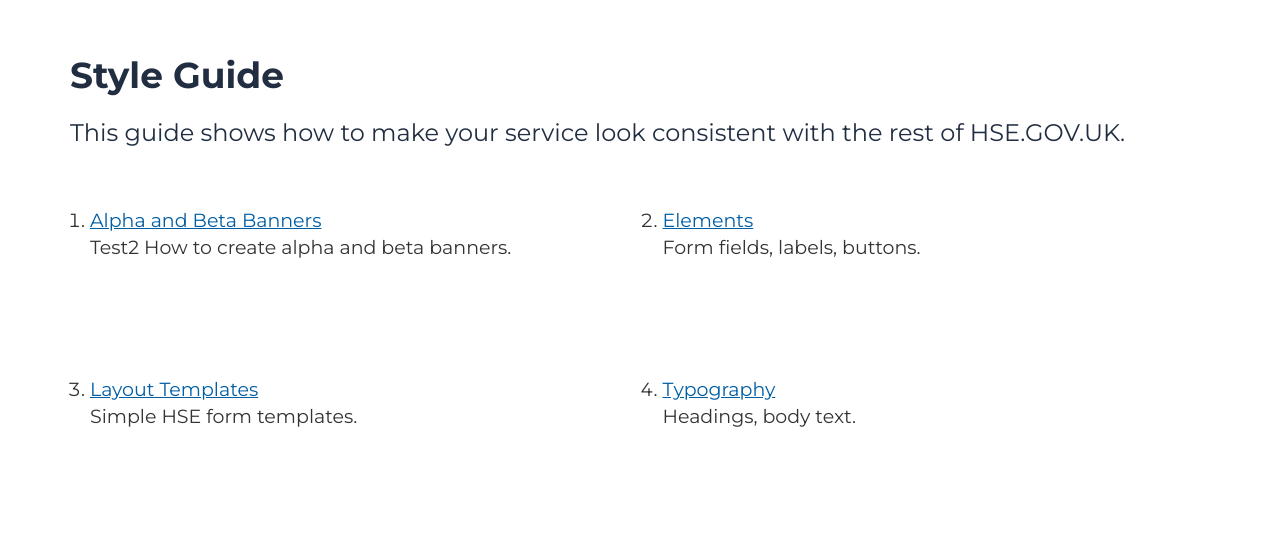
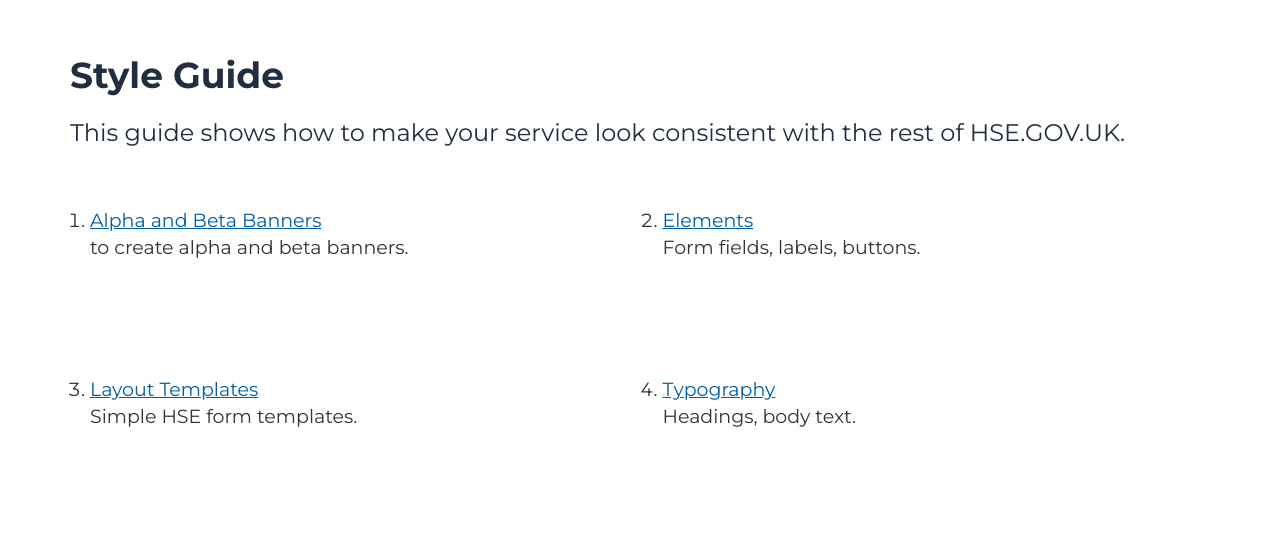
Before and after one commit to hse-digital/StyleGuide, a plain HTML site: page StyleGuide/index.htm in a window 1280 px wide. Shown: the part 197-739 px from the top of the page. Drawn offline with Linux system fonts and the light colour scheme.

Commit message:
Update index.htm

```diff
--- a/StyleGuide/index.htm
+++ b/StyleGuide/index.htm
@@ -87,7 +87,7 @@
                 <h2>This guide shows how to make your service look consistent with the rest of HSE.GOV.UK.</h2>
                 <br />
                 <ol>
-                    <li><a href="http://design.hse.gov.uk/alpha-beta-banners.htm">Alpha and Beta Banners</a><br /> <p> Test2 How to create alpha and beta banners.</p></li>
+                    <li><a href="http://design.hse.gov.uk/alpha-beta-banners.htm">Alpha and Beta Banners</a><br /> <p>to create alpha and beta banners.</p></li>
                     <li><a href="http://design.hse.gov.uk/elements.htm"> Elements </a><br /> <p> Form fields, labels, buttons.</p></li>
                 </ol>
             </div>
```
